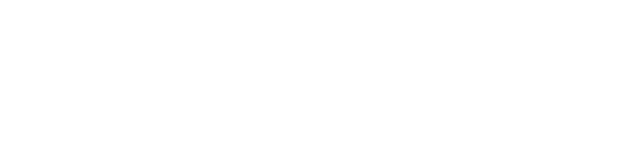
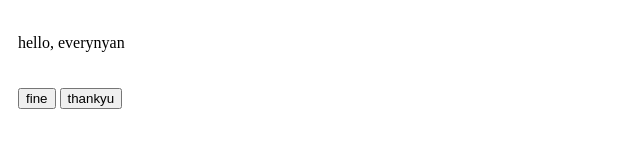
Before and after one commit to ECO232/ec05-reservas-salas-reservas-mejia-romero-silva, a website: page WEB_PAGE/index.html in a window 1280 px wide. Shown: the whole page, without its empty margins (0-640 px from the left). Drawn offline with Linux system fonts and the light colour scheme.

Commit message:
HTML in progress

```diff
--- a/WEB_PAGE/index.html
+++ b/WEB_PAGE/index.html
@@ -6,7 +6,13 @@
     <title>Room Reserves</title>
 </head>
 <body>
-
+    <div id="sala_display">
+        <p>hello, everynyan</p>
+    </div>
+    <div id="contex_bar">
+        <input type="button" value="fine">
+        <input type="button" value="thankyu">
+    </div>
 </body>
 <link rel="stylesheet" href="style.css">
 <script src="script.js"></script>
--- a/WEB_PAGE/style.css
+++ b/WEB_PAGE/style.css
@@ -0,0 +1,3 @@
+div{
+    padding: 10px;
+}
```
